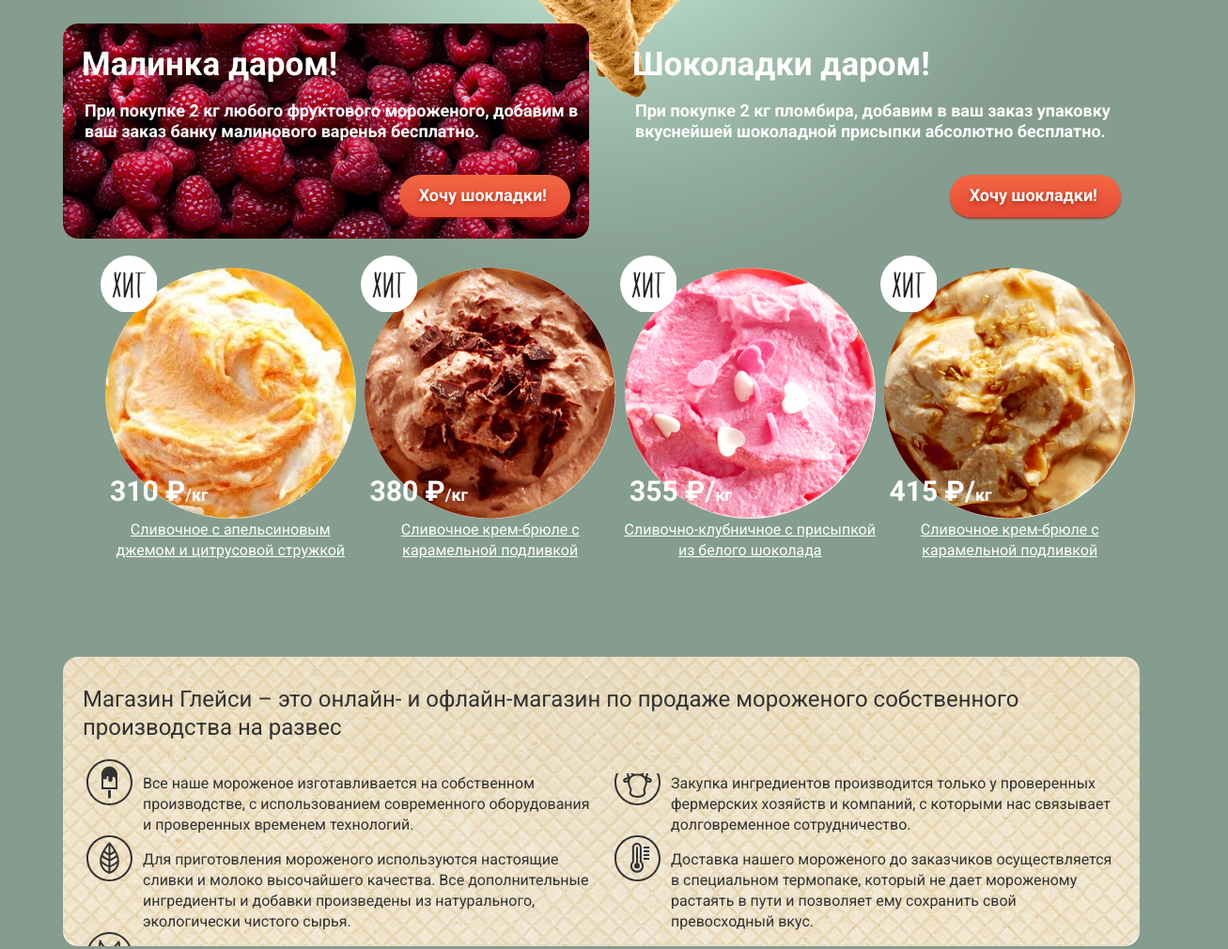
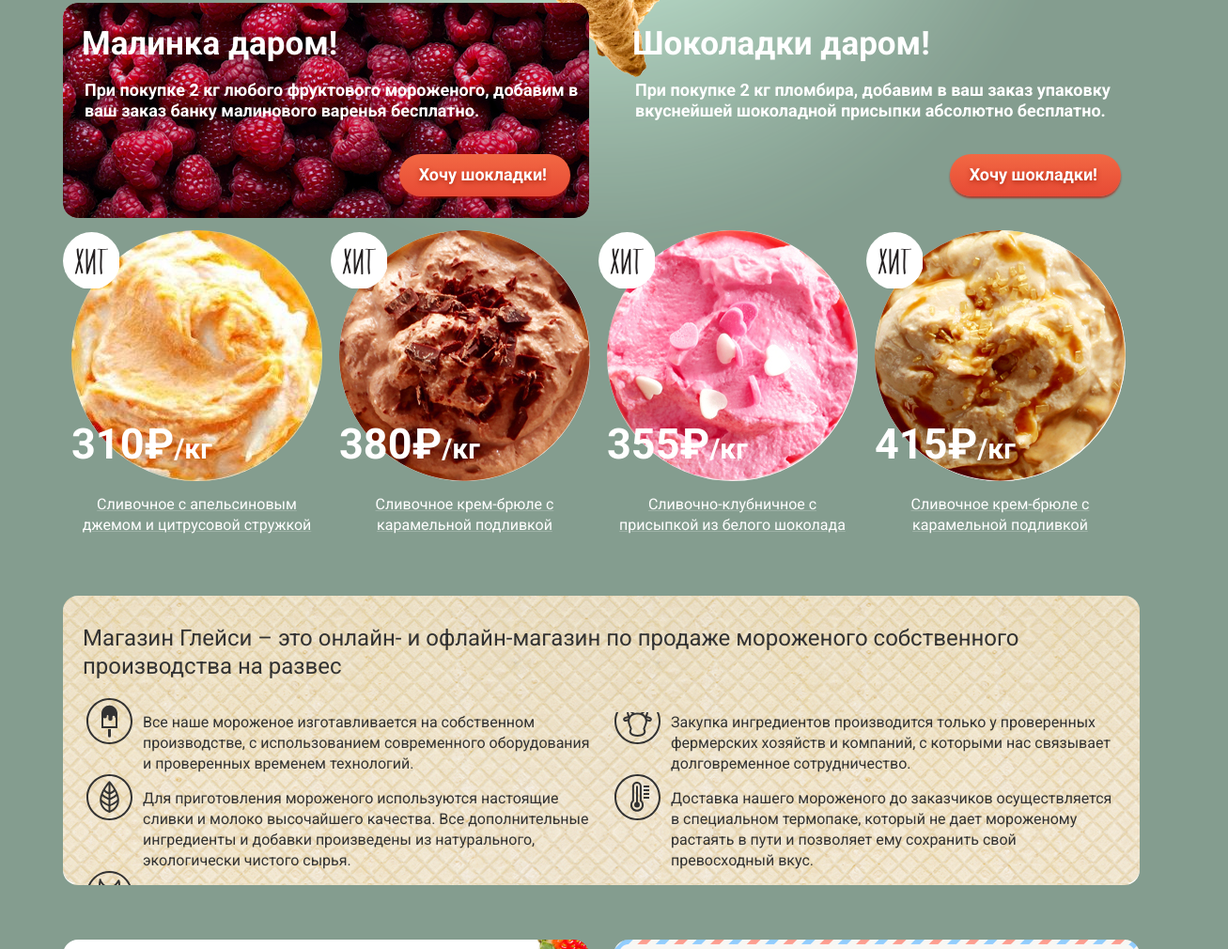
Before and after one commit to Valreya/329577-gllacy-27, a plain HTML site: page index.html in a window 1280 px wide. Shown: the part 584-1594 px from the top of the page at 94% size, 1307 px wide, since content can reach past the window. Drawn offline with Linux system fonts and the light colour scheme.

Commit message:
Правка 22.03

```diff
--- a/css/style.css
+++ b/css/style.css
@@ -9,7 +9,14 @@ body {
 }
 
 .visually-hidden {
-	visibility: hidden;
+	position: absolute;
+  width: 1px;
+  height: 1px;
+  margin: -1px;
+  padding: 0;
+  overflow: hidden;
+  border: 0;
+  clip: rect(0 0 0 0)
 }
 
 .site-wrapper {
@@ -211,12 +218,16 @@ body {
 	fill: #000000;
 }
 
+.form-search {
+    display: none;
+}
+
+
 .search-btn:hover .form-search {
 	display: block;
 	position: absolute;
 	top: 40px;
 	left: -305px;
-	visibility: visible;
 }
 
 .form-search-field {
@@ -276,12 +287,15 @@ body {
 	fill: #000000;
 }
 
+.form-login-wrap {
+  display: none;
+}
+
 .control-btn:hover .form-login-wrap {
 	display: block;
 	position: absolute;
 	top: 40px;
 	left: -180px;
-	visibility: visible;
 }
 
 .form-login-links a {
@@ -772,44 +786,105 @@ body {
 
 /* Каталог на главной */
 
-.catalog-item,
+
+.index-catalogue {
+  display: flex;
+  flex-wrap: wrap;
+}
+
 .main-catalog {
   display: flex;
   flex-wrap: wrap;
   list-style:none;
 }
+
 .index-catalogue ul {
   display: inline-flex;
-}
-
-.catalog-item {
-  position: relative;
-  width: 25%;
-  margin-bottom: -70px;
-}
+  list-style: none;
+}
+
+
 .catalog-item img {
   display: block;
   width: 267px;
   height: 267px;
- margin: 5% auto;
+  margin: 5% auto;
   background: #eee;
   border-radius: 50%;
 }
-.catalog-item a {
-  display: block;
+
+.catalog-list,
+.main-catalog {
+  display: flex;
+  flex-wrap: wrap;
+  justify-content: flex-start;
+  align-items: flex-start;
+  list-style: none;
+  padding: 0;
+  margin: 0;
+}
+
+.catalog-item {
+  position: relative;
+  margin-bottom: 38px;
+  width: 25%;
+  display: flex;
+  flex-direction: column;
+  flex-wrap: wrap;
+  align-items: center;
+  width: 267px;
+  min-height: 300px;
   text-align: center;
-  text-decoration: none;
-  color: #ffffff;
-  position: relative;
-  top: -80px;
-  font-size: 16px;
-  line-height: 22px;
-  z-index: 20;
-}
-
-.item-btn a{
-    display: inline-block;
-  margin-top: 20px;
+  padding: 0 9px;
+  border-radius: 5px;
+  margin-bottom: -50px;
+  padding-bottom: 90px;
+}
+
+
+.index-catalogue .item-content::before {
+    position: absolute;
+    content: "";
+    top: 15px;
+    left: 0;
+    width: 60px;
+    height: 60px;
+    background: url("../img/hit.svg") no-repeat 0 0;
+}
+
+.item-price {
+    position: absolute;
+    top: 200px;
+    font-weight: 700;
+    text-align: left;
+}
+
+.item-price .price {
+    font-size: 45px;
+    line-height: 45px;
+
+}
+
+.item-price .kilo {
+    font-size: 30px;
+}
+
+.catalog-item h4 {
+    font-size: 16px;
+    line-height: 22px;
+    margin: 0;
+}
+
+.item-link a {
+    color: #ffffff;
+    font-weight: 100;
+    text-decoration-color: rgba(255, 255, 255, 0.2)
+}
+
+.item-btn {
+  position: absolute;
+  top: 355px;
+  z-index: 5;
   padding: 10px 21px 10px 21px;
   font-weight: 700;
   font-size: 18px;
@@ -825,53 +900,28 @@ body {
   box-shadow: 0 2px 2px rgba(172, 16, 0, 0.64);
   border: none;
   cursor: pointer;
-}
-
-.item-link a {
- text-decoration: underline;
-}
-.item-btn {
-  opacity: 0;
-  height: 40px;
-  text-align: center;
-  margin-top: 10px;
-}
+  display: none;
+}
+
 .catalog-item:hover {
-  background: #0004;
+  background: rgba(248, 247, 244, 0.2);
+  box-shadow: 0 20px 20px 0 rgba(0, 0, 0, 0.4);
   z-index: 2;
 }
+
 .catalog-item:hover .item-btn {
-  opacity: 1;
-}
-.catalog-item:focus-within {
-   background: #0004;
-  z-index: 2;
-}
-.catalog-item:focus-within .item-btn {
-  opacity: 1;
-}
-
-.catalog-item span {
-  font-size: 30px;
-  line-height: 45px;
-}
-
-.catalog-item p {
-  position: relative;
-  top: -70px;
-  left: 10px;
-  font-weight: 700;
-  text-align: left;
-}
-
-.index-catalogue .item-content::before {
-  position: absolute;
-    content: "";
-    top: 0;
-    left: 0;
-    width: 60px;
-    height: 60px;
-    background: url("../img/hit.svg") no-repeat 0 0;
+    opacity: 1;
+    display: block;
+}
+
+.item-btn:hover {
+  background: linear-gradient(to bottom, #f58669 0%, #ec6f5e 100%);
+  box-shadow: 0 2px 2px rgba(172, 16, 0, 1);
+}
+
+.item-btn:active {
+  background: linear-gradient(to bottom, #d84732 0%, #e1613e 100%);
+  box-shadow: inset 0 2px 2px rgba(172, 16, 0, 1);
 }
 
 
--- a/index.html
+++ b/index.html
@@ -39,7 +39,7 @@
                 <a href="#">
                   <svg xmlns="http://www.w3.org/2000/svg" xmlns:xlink="http://www.w3.org/1999/xlink" width="17" height="17" viewBox="0 0 17 17"><path d="M16.958 15.527L11.75 10.32A6.455 6.455 0 0 0 13 6.5 6.5 6.5 0 1 0 6.5 13a6.465 6.465 0 0 0 3.839-1.263l5.205 5.204 1.414-1.414zM6.5 11C4.019 11 2 8.981 2 6.5S4.019 2 6.5 2 11 4.019 11 6.5 8.981 11 6.5 11z"/></svg>
                 </a>
-                <div class="form-search  visually-hidden">
+                <div class="form-search">
                   <div class="form-search-field">
                     <input id="search" type="text" name="search" placeholder="Что ищем?"><label for="search"></label>
                   </div>
@@ -47,7 +47,7 @@
               </div>
               <div class="control-btn login-btn">
               <a class="entrance-btn" href="#"><svg xmlns="http://www.w3.org/2000/svg" xmlns:xlink="http://www.w3.org/1999/xlink" width="21" height="19" viewBox="0 0 21 19"><path d="M6 14.875L12.917 9.5 6 4.125v2.917H-.042v4.917H6z"/><path d="M18 0H5C3.9 0 3 .9 3 2v2h2V2h13v15H5v-2H3v2c0 1.1.9 2 2 2h13c1.1 0 2-.9 2-2V2c0-1.1-.9-2-2-2z"/></svg><span>Вход</span></a>
-                <div class="form-login-wrap visually-hidden">
+                <div class="form-login-wrap">
                   <form class="form-login">
                     <p class="form-login-field">
                       <input id="login" type="email" name="login" placeholder="email@exaple.com"><label for="login"></label>
@@ -114,38 +114,38 @@
           </div>
         </section>
         <section class="index-catalogue">
-          <ul>
+          <ul class="catalog-list">
             <li class="catalog-item">
                 <div class="item-content">
                     <img src="img/item-foto-1.jpg" width="267" height="267" alt="Сливочное с апельсиновым джемом и цитросувой стружкой">
-                    <p class="item-price"><span>310 ₽</span>/кг</p>
-                    <div class="item-link"><a href="#">Сливочное с апельсиновым джемом и цитрусовой стружкой</a></div>
-                    <div class="item-btn"><a href="#">Быстрый просмотр</a></div>
-                  </div>
+                    <p class="item-price"><span class="price">310₽</span><span class="kilo">/кг</span></p>
+                </div>
+                    <h4 class="item-link"><a href="#">Сливочное с апельсиновым джемом и цитрусовой стружкой</a></h4>
+                    <a class="item-btn" href="#">Быстрый просмотр</a>
               </li>
               <li class="catalog-item">
                 <div class="item-content">
                     <img src="img/item-foto-2.jpg" width="267" height="267" alt="Сливочно-кофейное с кусочками шоколада">
-                    <p class="item-price"><span>380 ₽</span>/кг</p>
-                    <div class="item-link"><a href="#">Сливочное крем-брюле с карамельной подливкой</a></div>
-                    <div class="item-btn"><a href="#">Быстрый просмотр</a></div>
-                  </div>
+                    <p class="item-price"><span class="price">380₽</span><span class="kilo">/кг</span></p>
+                </div>
+                    <h4 class="item-link"><a href="#">Сливочное крем-брюле с карамельной подливкой</a></h4>
+                    <a class="item-btn" href="#">Быстрый просмотр</a>
               </li>
               <li class="catalog-item">
                 <div class="item-content">
                     <img src="img/item-foto-3.jpg" width="267" height="267" alt="Сливочно-клубничное с присыпкой из белого шоколада">
-                    <p class="item-price"><span>355 ₽/</span>кг</p>
-                    <div class="item-link"><a href="#">Сливочно-клубничное с присыпкой из белого шоколада</a></div>
-                    <div class="item-btn"><a href="#">Быстрый просмотр</a></div>
-                  </div>
+                    <p class="item-price"><span class="price">355₽</span><span class="kilo">/кг</span></p>
+                </div>
+                    <h4 class="item-link"><a href="#">Сливочно-клубничное с присыпкой из белого шоколада</a></h4>
+                    <a class="item-btn" href="#">Быстрый просмотр</a>
               </li>
               <li class="catalog-item">
                 <div class="item-content">
                     <img src="img/item-foto-4.jpg" width="267" height="267" alt="Сливочное крем-брюле с карамельной подливкой">
-                    <p class="item-price"><span>415 ₽/</span>кг</p>
-                    <div class="item-link"><a href="#">Сливочное крем-брюле с карамельной подливкой</a></div>
-                    <div class="item-btn"><a href="#">Быстрый просмотр</a></div>
-                  </div>
+                    <p class="item-price"><span class="price">415₽</span><span class="kilo">/кг</span></p>
+                </div>
+                   <h4 class="item-link"><a href="#">Сливочное крем-брюле с карамельной подливкой</a></h4>
+                   <a class="item-btn" href="#">Быстрый просмотр</a>
               </li>
           </ul>
         </section>
@@ -229,7 +229,7 @@
                     <span class="visually-hidden">Закрыть</span>
                 </button>
             </section>
-    </div>
+     </div>
     </div>
   </body>
 </html>
```
Also changed, not shown: catalog.html (+38 -38 lines).
